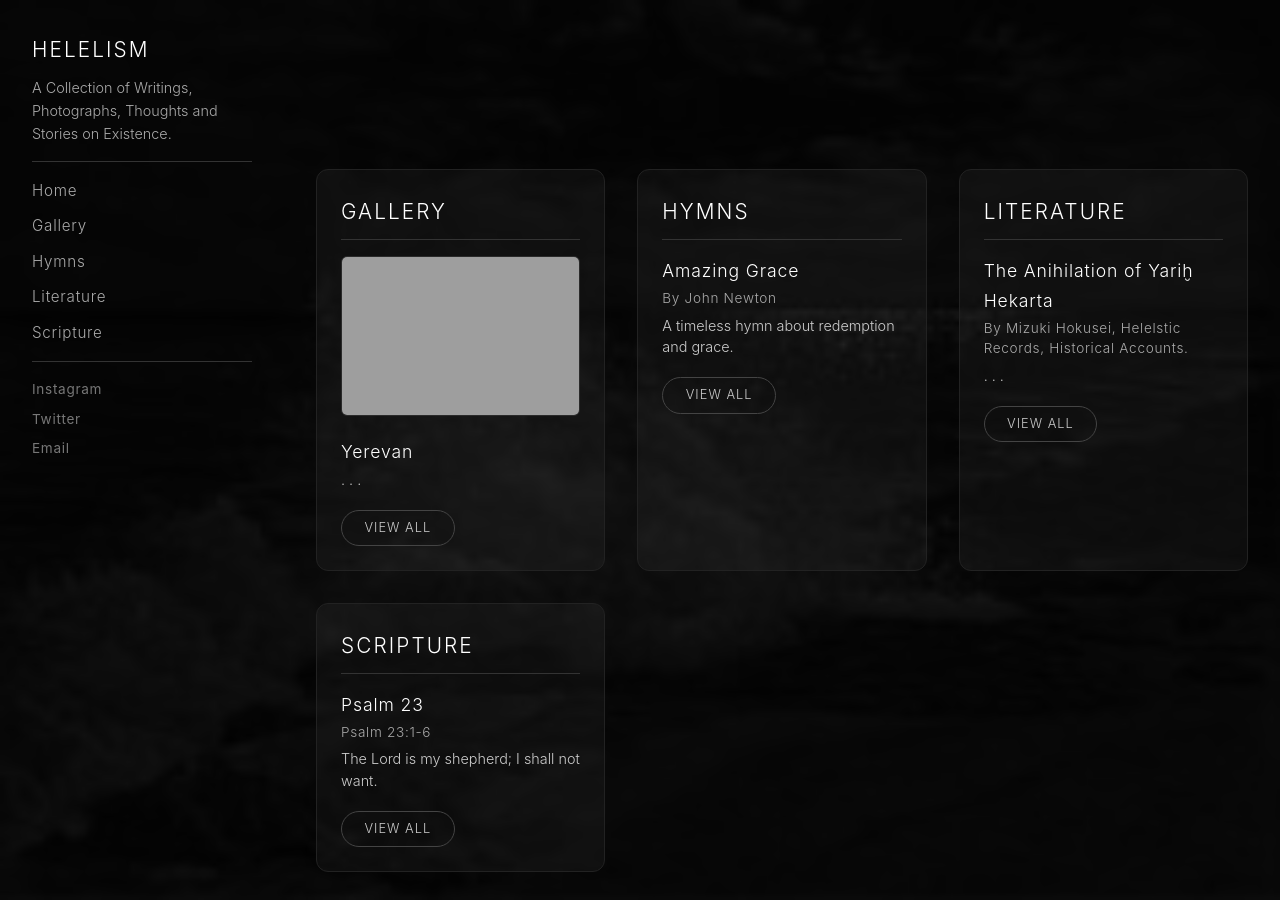
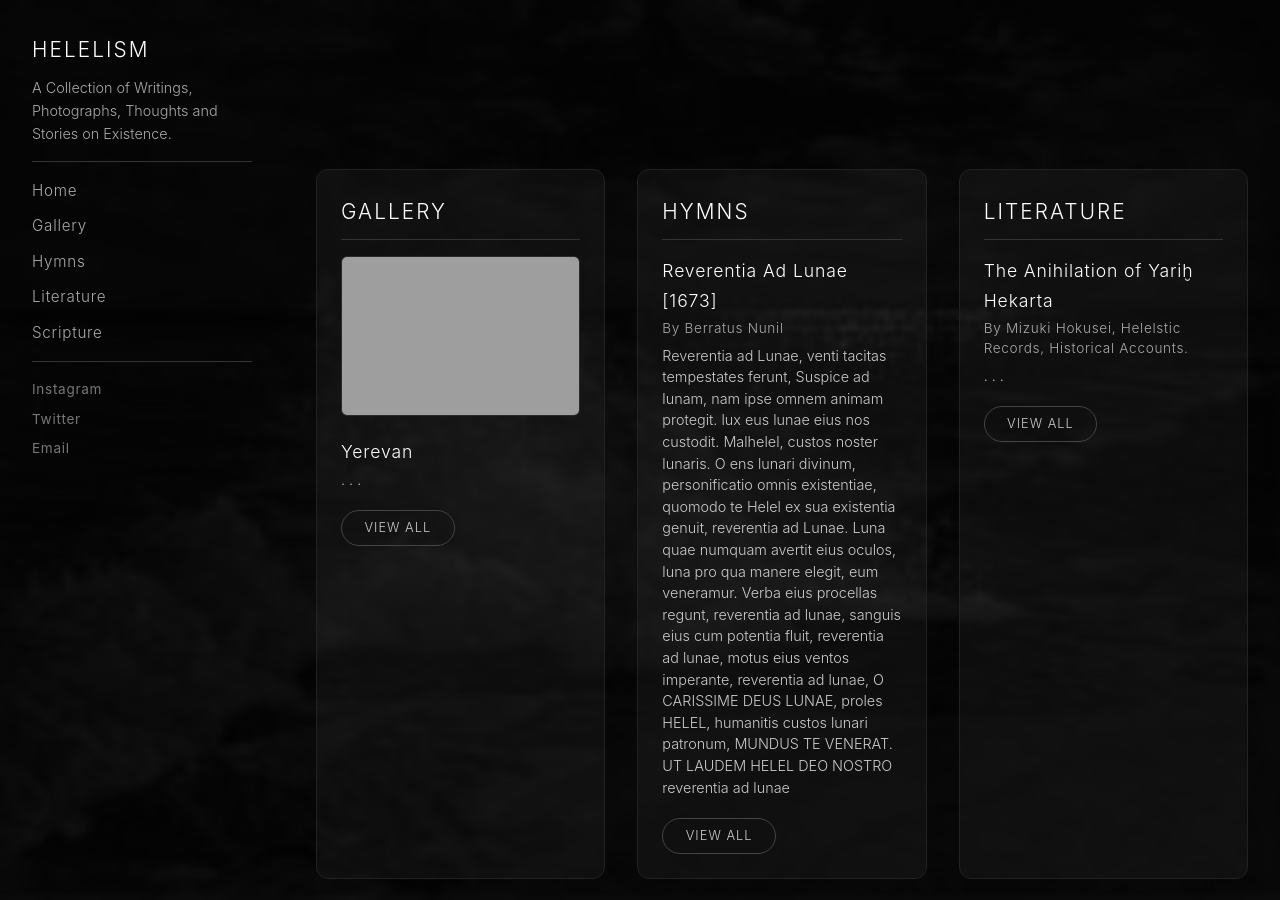
Before and after one commit to Mizuki-5055/Mizuki-5055.github.io, a Jekyll site: the page built from index.html, in a window 1280 px wide and 900 px high, scrolled down 578 px. Built offline with Jekyll 4.4.1, drawn with Linux system fonts in a browser that asks for light colours; grey boxes are pictures that could not be loaded.

Commit message:
Update Hymns “hymns”

```diff
--- a/_data/hymns.yml
+++ b/_data/hymns.yml
@@ -1,9 +1,46 @@
-heading: "Hymns"
-intro: "A collection of sacred hymns and spiritual songs."
+heading: Hymns
+intro: A collection of sacred hymns from the Lateo speaking Helelstic Diaspora
 items:
-  - title: "Amazing Grace"
-    author: "John Newton"
-    description: "A timeless hymn about redemption and grace."
-  - title: "How Great Thou Art"
-    author: "Carl Boberg"
-    description: "A hymn celebrating the majesty of creation."
+  - title: Reverentia Ad Lunae [1673]
+    author: Berratus Nunil
+    description: |-
+      Reverentia ad Lunae,
+
+      venti tacitas tempestates ferunt,
+
+       Suspice ad lunam, nam ipse omnem animam protegit.
+
+      lux eus lunae eius nos custodit.
+      Malhelel, custos noster lunaris.
+
+       O ens lunari divinum,
+
+      personificatio omnis existentiae,
+      quomodo te Helel ex sua existentia genuit,
+
+      reverentia ad Lunae.
+       Luna quae numquam avertit eius oculos,
+
+       luna pro qua manere elegit, eum veneramur.
+
+       Verba eius procellas regunt,
+       reverentia ad lunae,
+
+      sanguis eius cum potentia fluit,
+
+       reverentia ad lunae,
+
+       motus eius ventos imperante,
+       reverentia ad lunae,
+
+       O CARISSIME DEUS LUNAE,
+      proles HELEL,
+       humanitis custos lunari patronum,
+
+       MUNDUS TE VENERAT.
+       UT LAUDEM HELEL
+
+      DEO NOSTRO
+
+      reverentia
+      ad lunae
```
